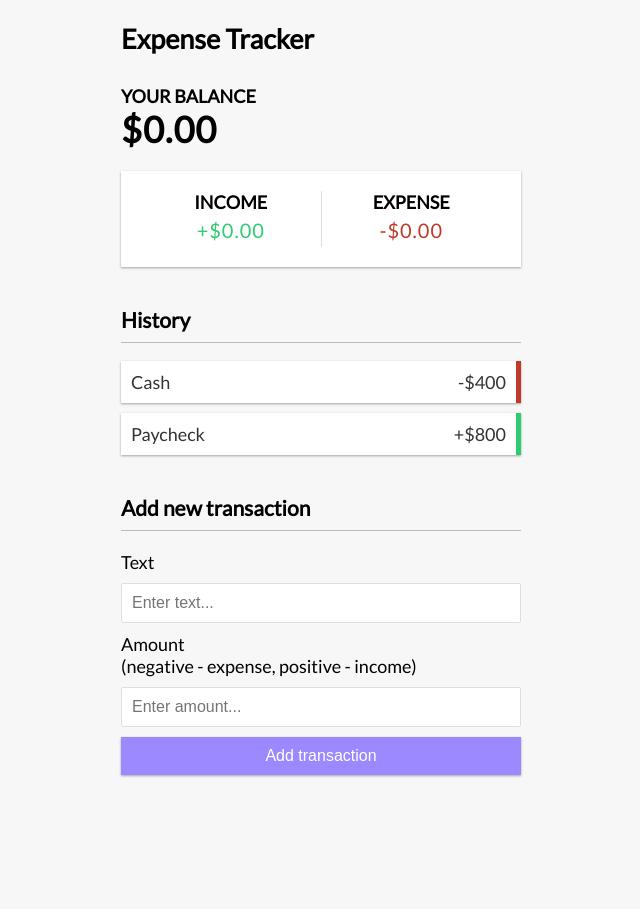
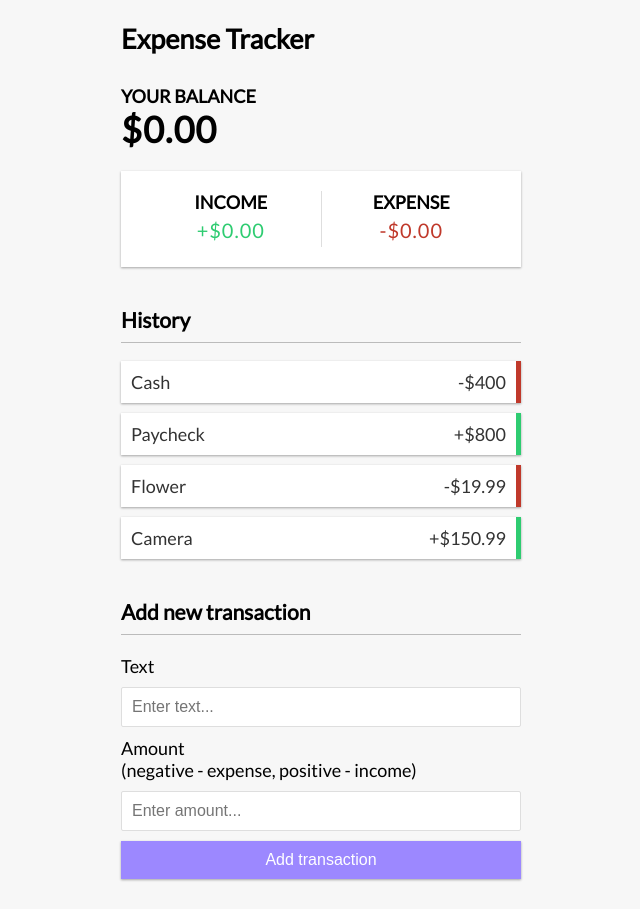
Before and after one commit to josiedefo/expense-tracker-traversy, a Vue app: page / in a window 1280 px wide. Shown: the whole page, without its empty margins (319-959 px from the left). Before the commit the page ends 805 px from the top, so only its background shows below. Built offline with nearby package versions, Linux system fonts and the light colour scheme.

Commit message:
add data

```diff
--- a/src/components/TransactionList.vue
+++ b/src/components/TransactionList.vue
@@ -23,6 +23,8 @@ export default {
       transactions: [
         { id: 1, text: 'Cash', amount: -400 },
         { id: 2, text: 'Paycheck', amount: 800 },
+        { id: 1, text: 'Flower', amount: -19.99 },
+        { id: 1, text: 'Camera', amount: 150.99 },
       ],
     };
   },
```
